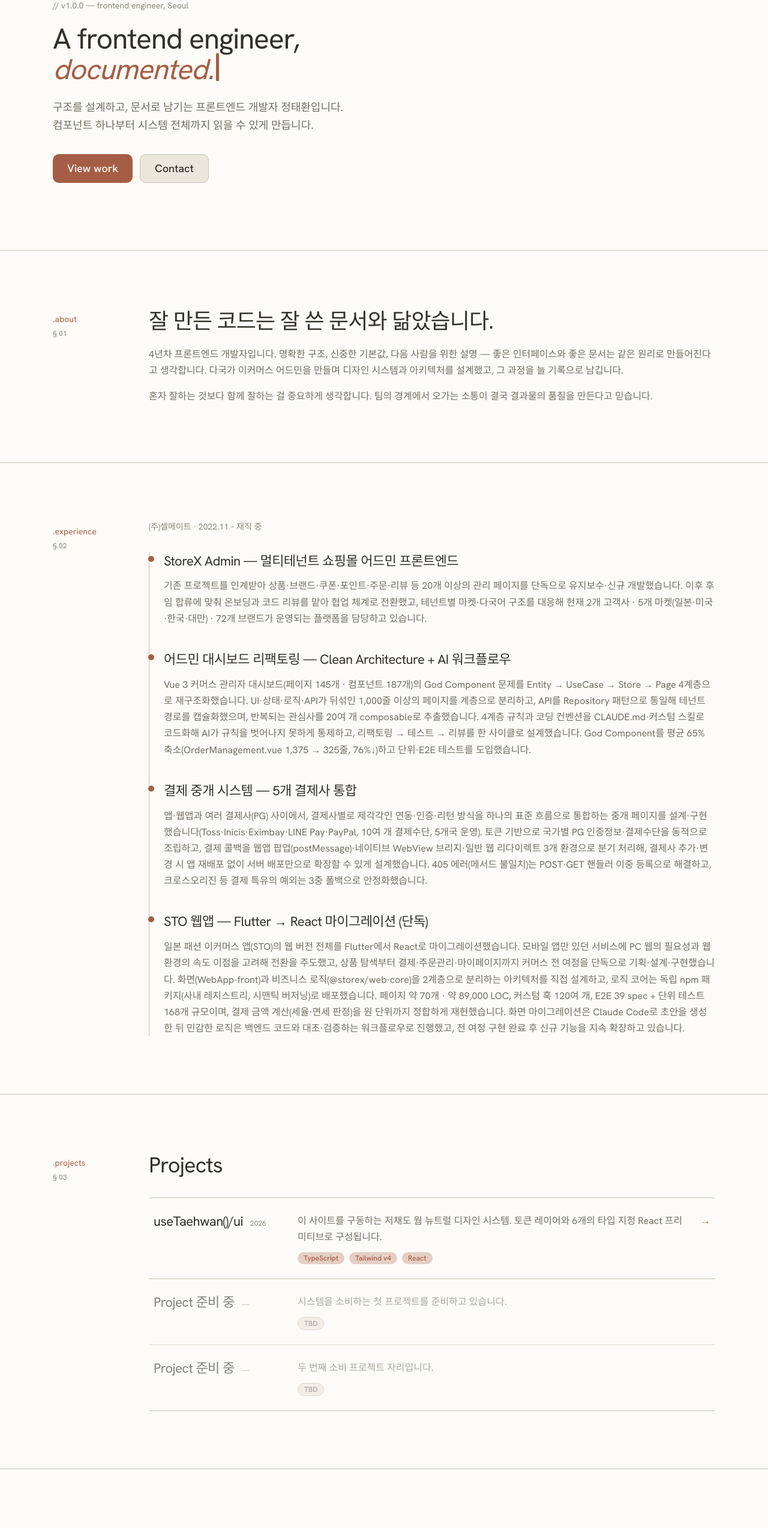
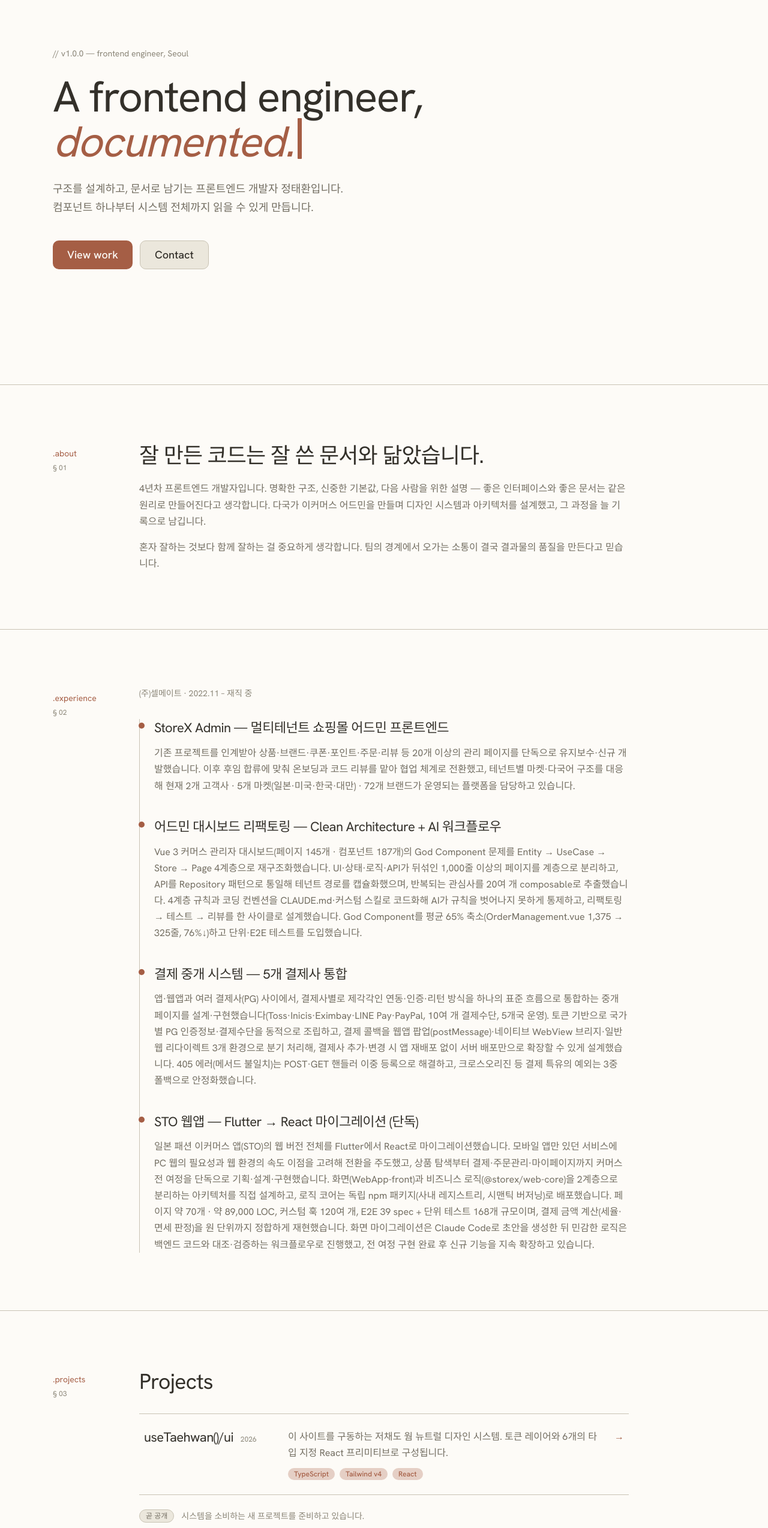
Before and after one commit to JeongTaehwan/usetaehwan, a Next.js app: page / in a window 1280 px wide. Shown: the part 180-2728 px from the top of the page at 60% size. Built offline with nearby package versions, Linux system fonts and the light colour scheme; a web font is replaced by a local one.

Commit message:
style: 메인 페이지 레이아웃 밸런스 개선 (본문 폭·Hero·Projects)
Co-Authored-By: Claude Opus 4.8 <noreply@anthropic.com>

```diff
--- a/app/_components/Hero.tsx
+++ b/app/_components/Hero.tsx
@@ -17,13 +17,13 @@ const item: Variants = {
 
 export function Hero() {
   return (
-    <section id="top" className="py-20 sm:py-28">
+    <section id="top" className="py-28 sm:py-40 lg:py-48">
       <Container size="lg">
         <motion.div
           variants={container}
           initial="hidden"
           animate="show"
-          className="max-w-3xl"
+          className="max-w-4xl"
         >
           <motion.div variants={item}>
             <Text as="span" variant="muted" className="font-mono">
@@ -31,7 +31,7 @@ export function Hero() {
             </Text>
           </motion.div>
 
-          <Heading level={1} className="mt-5 text-4xl sm:text-5xl">
+          <Heading level={1} className="mt-6 text-5xl sm:text-6xl md:text-7xl">
             <motion.span variants={item} className="block">
               A frontend engineer,
             </motion.span>
@@ -42,14 +42,14 @@ export function Hero() {
           </Heading>
 
           <motion.div variants={item}>
-            <Text variant="lead" className="mt-6 max-w-xl">
+            <Text variant="lead" className="mt-7 max-w-2xl">
               구조를 설계하고, 문서로 남기는 프론트엔드 개발자 정태환입니다.
               <br />
               컴포넌트 하나부터 시스템 전체까지 읽을 수 있게 만듭니다.
             </Text>
           </motion.div>
 
-          <motion.div variants={item} className="mt-8 flex flex-wrap gap-3">
+          <motion.div variants={item} className="mt-10 flex flex-wrap gap-3">
             <a href="#projects">
               <Button variant="primary" size="lg">
                 View work
--- a/app/page.tsx
+++ b/app/page.tsx
@@ -25,7 +25,7 @@ function Section({
     <Reveal as="section">
       <section id={id} className="scroll-mt-20 border-t border-border py-16 sm:py-24">
         <Container size="lg">
-          <div className="grid gap-8 md:grid-cols-[7rem_1fr] md:gap-12">
+          <div className="grid gap-8 md:grid-cols-[7rem_minmax(0,1fr)_7rem] md:gap-8">
             <div className="md:pt-2">
               <Text as="div" variant="muted" className="font-mono text-brand">
                 .{label}
@@ -35,6 +35,8 @@ function Section({
               </Text>
             </div>
             <div>{children}</div>
+            {/* 오른쪽 대칭 거터: 왼쪽 라벨 폭만큼 비워 본문을 페이지 중앙에 정렬 */}
+            <div aria-hidden className="hidden md:block" />
           </div>
         </Container>
       </section>
@@ -136,14 +138,18 @@ export default function Home() {
           Projects
         </Heading>
         <div className="divide-y divide-border border-y border-border">
-          {PROJECTS.map((p) => {
-            const row = (
+          {PROJECTS.filter((p) => !p.placeholder).map((p) => (
+            <Link
+              key={p.slug}
+              href={`/projects/${p.slug}`}
+              className="group block transition-colors hover:bg-surface focus-visible:outline-none focus-visible:ring-2 focus-visible:ring-inset focus-visible:ring-brand"
+            >
               <div className="grid gap-2 px-2 py-6 sm:grid-cols-[minmax(0,13rem)_1fr] sm:gap-8">
                 <div className="flex items-baseline gap-3">
                   <Heading
                     level={4}
                     as="h3"
-                    className={p.placeholder ? undefined : "transition-colors group-hover:text-brand"}
+                    className="transition-colors group-hover:text-brand"
                   >
                     {p.name}
                   </Heading>
@@ -154,40 +160,32 @@ export default function Home() {
                 <div>
                   <div className="flex items-start justify-between gap-4">
                     <Text variant="body">{p.summary}</Text>
-                    {!p.placeholder && (
                     <span
                       aria-hidden
                       className="mt-0.5 shrink-0 font-mono text-brand transition-transform group-hover:translate-x-1"
                     >
                       →
                     </span>
-                    )}
                   </div>
                   <div className="mt-3 flex flex-wrap gap-2">
                     {p.tags.map((t) => (
-                      <Badge key={t} variant={p.placeholder ? "neutral" : "brand"}>
+                      <Badge key={t} variant="brand">
                         {t}
                       </Badge>
                     ))}
                   </div>
                 </div>
               </div>
-            );
+            </Link>
+          ))}
+        </div>
 
-            return p.placeholder ? (
-              <div key={p.slug} className="opacity-60">
-                {row}
-              </div>
-            ) : (
-              <Link
-                key={p.slug}
-                href={`/projects/${p.slug}`}
-                className="group block transition-colors hover:bg-surface focus-visible:outline-none focus-visible:ring-2 focus-visible:ring-inset focus-visible:ring-brand"
-              >
-                {row}
-              </Link>
-            );
-          })}
+        {/* 준비 중인 프로젝트는 여러 placeholder 대신 절제된 안내 한 줄로 */}
+        <div className="mt-6 flex flex-wrap items-center gap-3">
+          <Badge variant="neutral">곧 공개</Badge>
+          <Text as="span" variant="muted">
+            시스템을 소비하는 새 프로젝트를 준비하고 있습니다.
+          </Text>
         </div>
       </Section>
 
```
Lines whose indentation alone changed are shown as unchanged.
